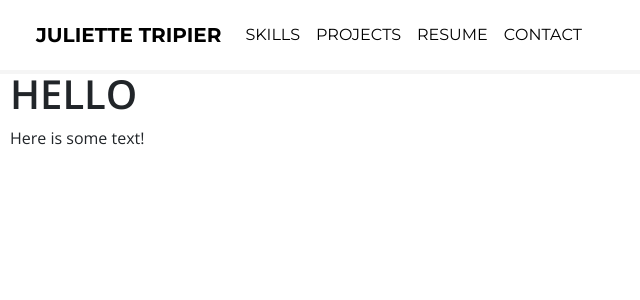
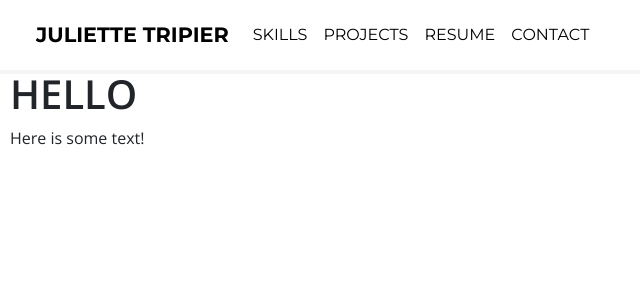
Before and after one commit to juliettetripier/juliettetripier.github.io, a Flask app: page / in a window 1280 px wide. Shown: the top 300 px of the page, without its empty margins (0-640 px from the left). Run offline with Flask 3, Linux system fonts and the light colour scheme; some libraries are stand-ins or nearby versions.

```diff
--- a/templates/base.html
+++ b/templates/base.html
@@ -1,8 +1,5 @@
 <html>
     <head>
-        <meta charset="utf-8">
-        <meta content="width=device-width, initial-scale=1.0" name="viewport">
-
         <title>
             {% block title %} title {% endblock %}
         </title>
@@ -18,10 +15,8 @@
     <body>
         <header>
             <nav id="navbar" class="navbar navbar-expand-lg">
-                <div id="navbar-name">
-                    <a class="navbar-brand" href="/">Juliette Tripier</a>
-                </div>
-                <button class="navbar-toggler" type="button" data-toggle="collapse" data-target="#navbar-contents" aria-controls="navbar-contents" aria-expanded="false" aria-label="Toggle navigation">
+                <a class="navbar-brand" id="navbar-name" href="/">Juliette Tripier</a>
+                <button class="navbar-toggler" type="button" data-toggle="collapse" data-target="#navbar-contents" aria-controls="#navbar-contents" aria-expanded="false" aria-label="Toggle navigation">
                     <span class="navbar-toggler-icon"></span>
                 </button>
                 <div id="navbar-contents" class="collapse navbar-collapse">
```
